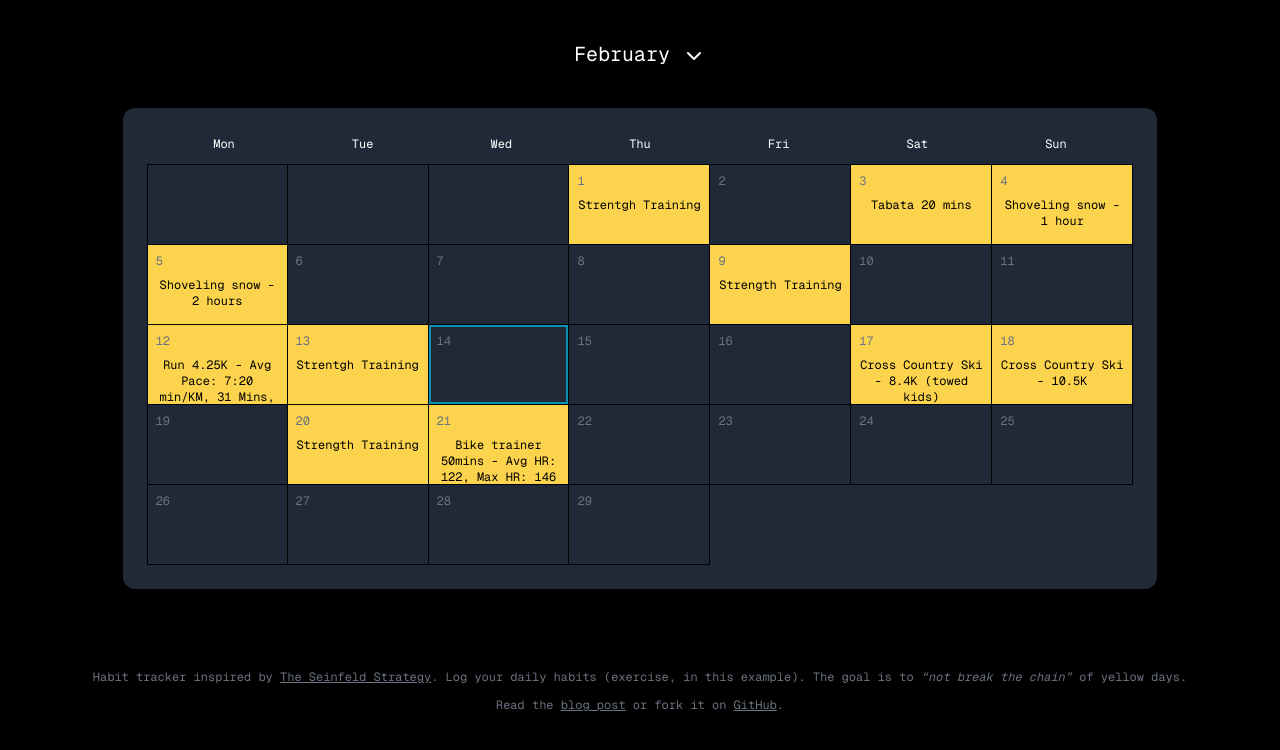
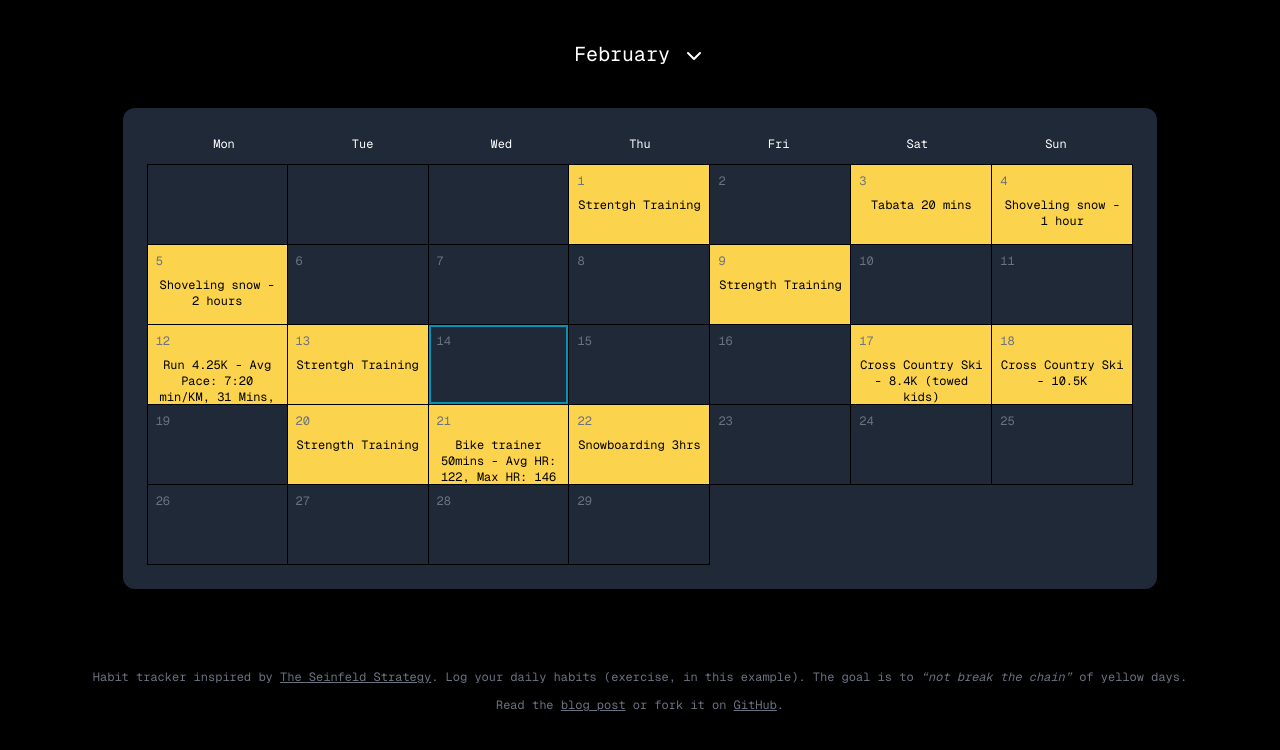
Before and after one commit to scottgallant/seinfeld-calendar, a Next.js app: page / in a window 1280 px wide. Shown: the top 750 px of the page. Built offline with nearby package versions, Linux system fonts and the light colour scheme.

Commit message:
Update specialDates.js

```diff
--- a/src/data/specialDates.js
+++ b/src/data/specialDates.js
@@ -34,6 +34,7 @@ const specialDates = [
   { "date": "2024-02-18", "description": "Cross Country Ski - 10.5K" },
   { "date": "2024-02-20", "description": "Strength Training" },
   { "date": "2024-02-21", "description": "Bike trainer 50mins - Avg HR: 122, Max HR: 146" },
+  { "date": "2024-02-22", "description": "Snowboarding 3hrs" },
 ];
 
 export default specialDates;
```
